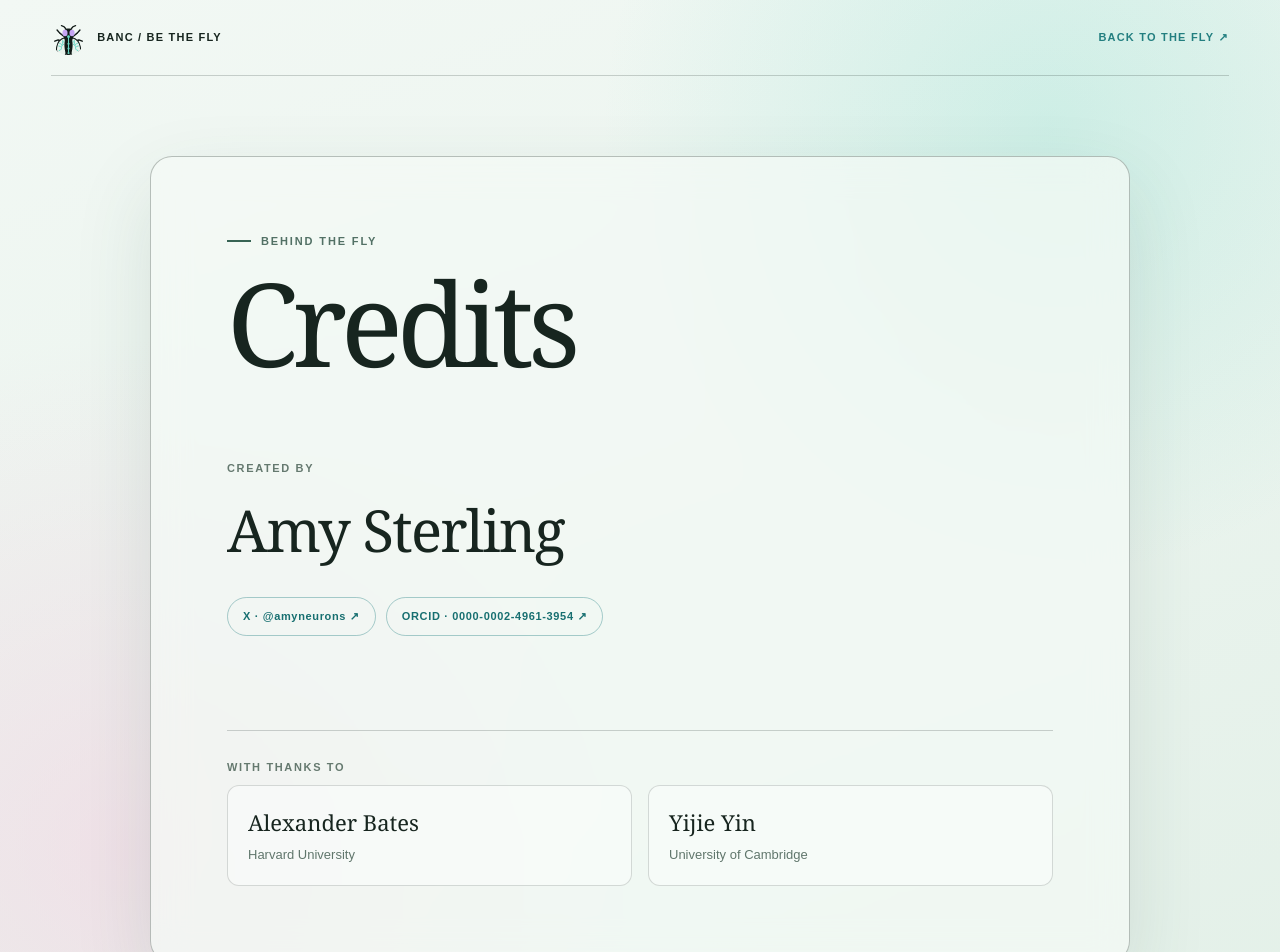
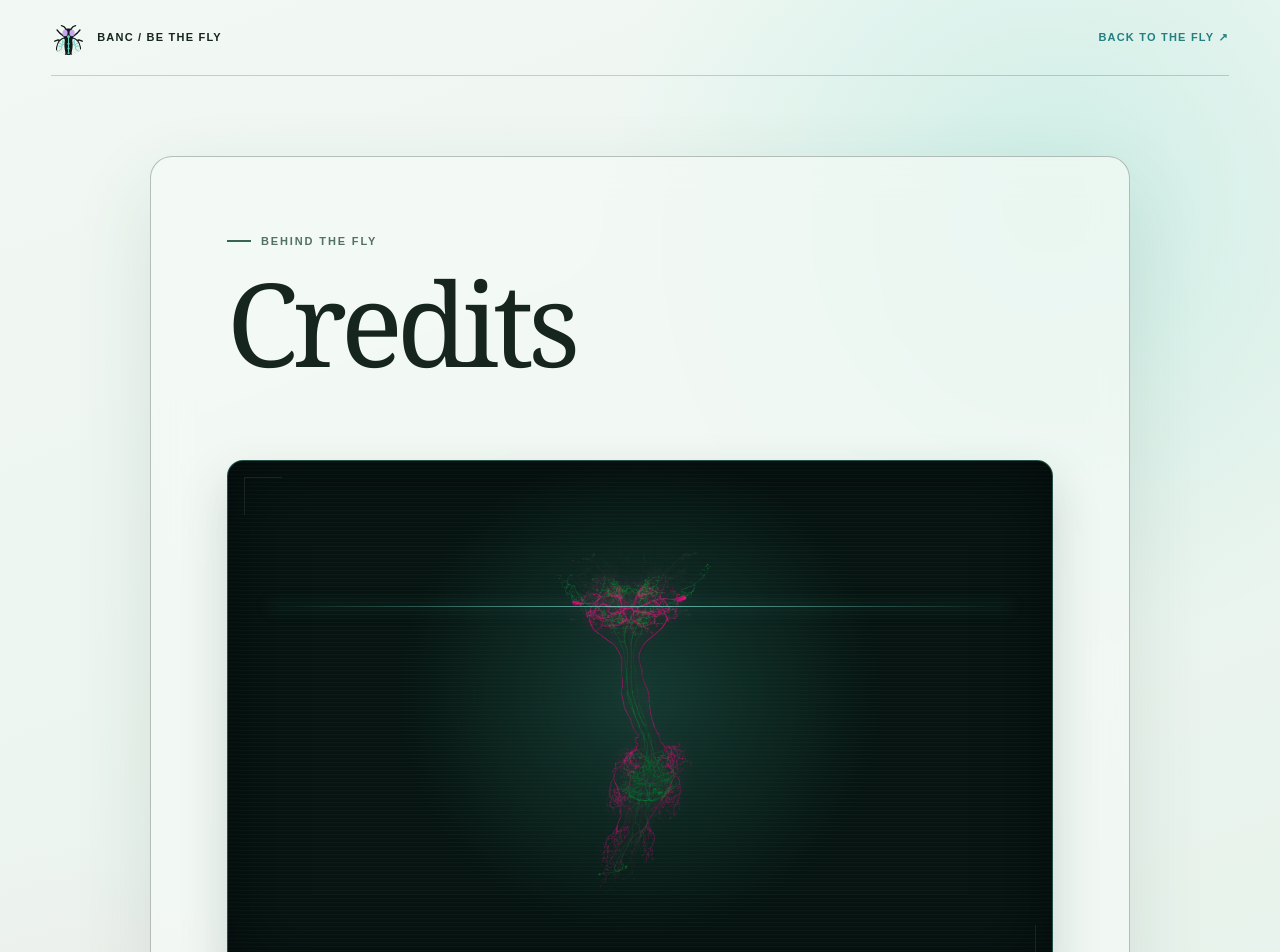
Before and after one commit to amyleesterling/banc-explorer, a Next.js app: page /credits in a window 1280 px wide. Shown: the top 952 px of the page. Built offline with nearby package versions, Linux system fonts and the light colour scheme; no server answers.

Commit message:
Add connectome artwork to credits

```diff
--- a/app/credits/page.tsx
+++ b/app/credits/page.tsx
@@ -24,6 +24,15 @@ export default function CreditsPage() {
         <p className="credits-kicker"><span /> BEHIND THE FLY</p>
         <h1>Credits</h1>
 
+        <figure className="credits-connectome-art">
+          <div className="credits-connectome-frame">
+            <img className="credits-connectome-context" src={`${assetBase}/banc-context-base.webp`} alt="" aria-hidden="true" />
+            <img className="credits-connectome-action" src={`${assetBase}/banc-forward.webp`} alt="BANC neurons associated with forward walking, highlighted across the brain and ventral nerve cord" />
+            <span className="credits-scanline" aria-hidden="true" />
+          </div>
+          <figcaption>BANC nervous system · forward-walking circuit highlighted</figcaption>
+        </figure>
+
         <div className="credits-creator">
           <p>Created by</p>
           <h2>Amy Sterling</h2>
--- a/app/globals.css
+++ b/app/globals.css
@@ -314,6 +314,17 @@ footer { min-height: 80px; margin: 0 var(--page-gutter); display: flex; justify-
 .credits-kicker { display: flex; align-items: center; gap: 10px; margin: 0; color: #527165; font-size: 11px; font-weight: 800; letter-spacing: .17em; }
 .credits-kicker span { width: 24px; height: 2px; background: var(--moss); }
 .credits-card h1 { margin: 20px 0 clamp(48px, 8vw, 86px); font-size: clamp(58px, 10vw, 116px); }
+.credits-connectome-art { margin: 0 0 clamp(48px, 7vw, 76px); }
+.credits-connectome-frame { position: relative; height: clamp(300px, 45vw, 520px); overflow: hidden; border: 1px solid rgba(104,214,196,.3); border-radius: 16px; background: radial-gradient(circle at 50% 45%, rgba(26,73,62,.72), transparent 48%), repeating-linear-gradient(0deg, rgba(149,229,215,.035) 0 1px, transparent 1px 4px), #071411; box-shadow: inset 0 0 70px rgba(0,0,0,.55), 0 20px 48px rgba(24,58,46,.18); }
+.credits-connectome-frame:before, .credits-connectome-frame:after { content: ''; position: absolute; z-index: 3; width: 38px; height: 38px; border-color: rgba(146,233,219,.7); pointer-events: none; }
+.credits-connectome-frame:before { left: 16px; top: 16px; border-left: 1px solid; border-top: 1px solid; }
+.credits-connectome-frame:after { right: 16px; bottom: 16px; border-right: 1px solid; border-bottom: 1px solid; }
+.credits-connectome-frame img { position: absolute; inset: 5%; width: 90%; height: 90%; object-fit: contain; }
+.credits-connectome-context { opacity: .28; filter: grayscale(.4) brightness(.75); }
+.credits-connectome-action { opacity: .94; filter: saturate(1.15) drop-shadow(0 0 12px rgba(255,79,163,.22)); }
+.credits-scanline { position: absolute; z-index: 2; left: 5%; right: 5%; top: 28%; height: 1px; background: linear-gradient(90deg, transparent, rgba(119,230,211,.75), transparent); box-shadow: 0 0 15px rgba(119,230,211,.55); animation: credits-scan 7s ease-in-out infinite alternate; }
+.credits-connectome-art figcaption { margin-top: 10px; color: #597269; font-size: 10px; font-weight: 800; letter-spacing: .12em; text-transform: uppercase; }
+@keyframes credits-scan { to { transform: translateY(260px); opacity: .35; } }
 .credits-creator > p, .credits-thanks > p { margin: 0 0 10px; color: #65796f; font-size: 11px; font-weight: 800; letter-spacing: .15em; text-transform: uppercase; }
 .credits-creator h2 { margin: 0; font-family: Georgia, 'Times New Roman', serif; font-size: clamp(34px, 5vw, 58px); font-weight: 400; letter-spacing: -.03em; }
 .credits-socials { display: flex; flex-wrap: wrap; gap: 10px; margin-top: 24px; }
@@ -444,6 +455,8 @@ footer { min-height: 80px; margin: 0 var(--page-gutter); display: flex; justify-
   .credits-nav .brand { gap: 7px; font-size: 9px; }
   .credits-back { font-size: 9px; }
   .credits-card { margin-top: 36px; }
+  .credits-connectome-frame { height: 270px; }
+  .credits-scanline { animation: none; top: 58%; }
   .credits-thanks ul { grid-template-columns: 1fr; }
   .signal-story { padding: 20px; }
   .signal-story h2 { font-size: 31px; }
```
Also changed, not shown: 1 other file (tests, documents, lock files or other folders).
